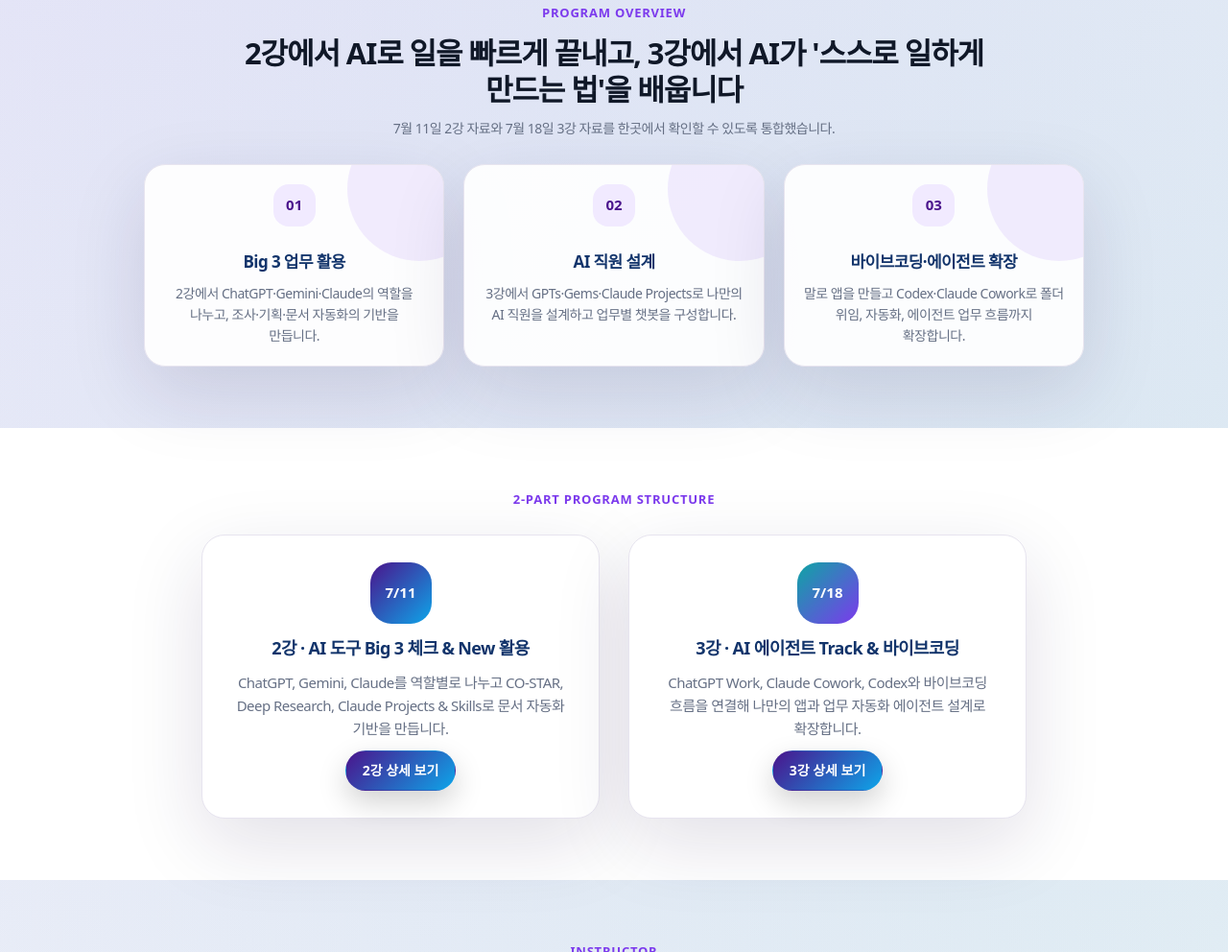
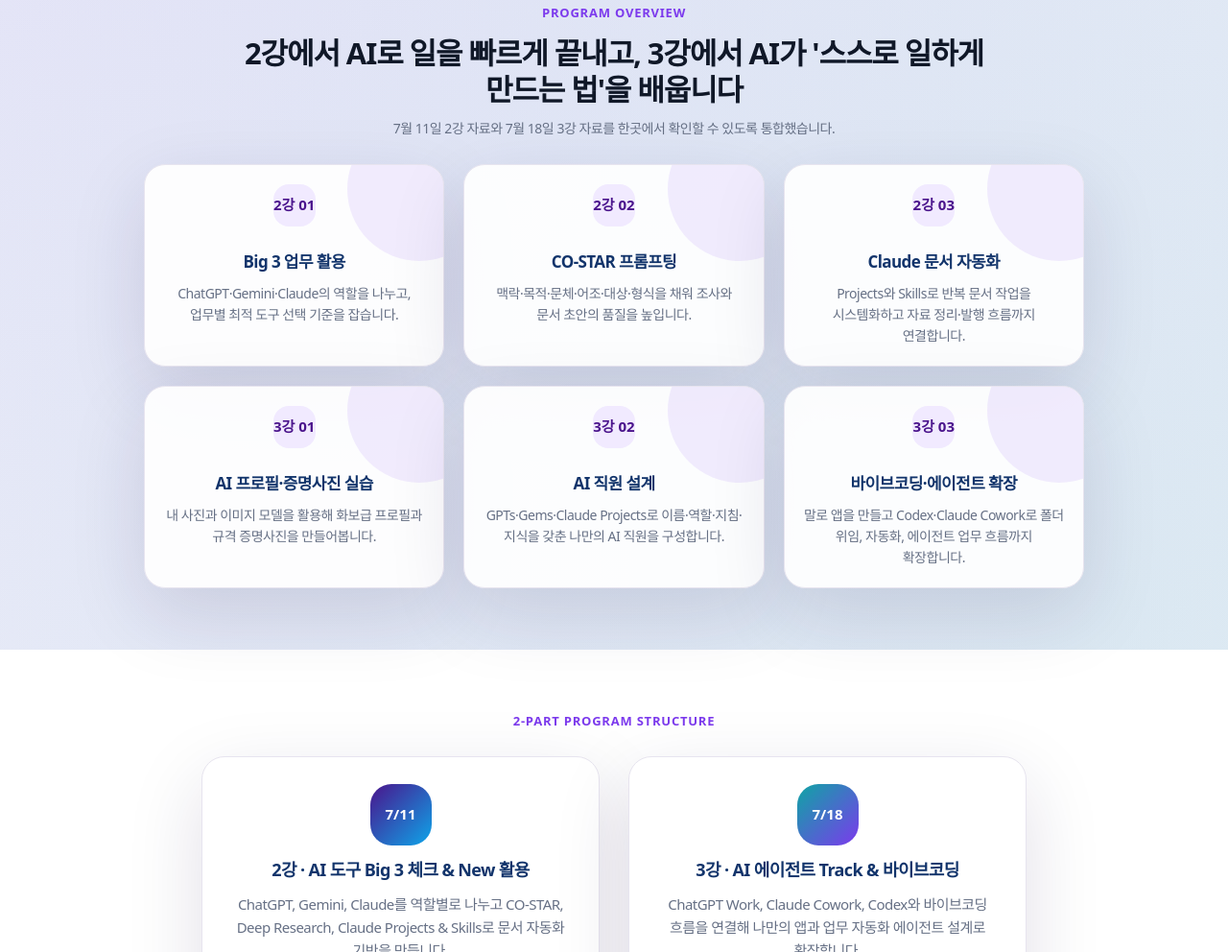
Before and after one commit to Shabley/ax-academy-lecture2-homepage, a website: page index.html in a window 1280 px wide. Shown: the part 799-1791 px from the top of the page at 96% size. Drawn offline with Linux system fonts and the light colour scheme.

Commit message:
Expand overview with lecture three cards

```diff
--- a/index.html
+++ b/index.html
@@ -50,9 +50,12 @@
         <p>7월 11일 2강 자료와 7월 18일 3강 자료를 한곳에서 확인할 수 있도록 통합했습니다.</p>
       </div>
       <div class="overview-grid">
-        <article class="card emphasis"><div class="icon">01</div><h3>Big 3 업무 활용</h3><p>2강에서 ChatGPT·Gemini·Claude의 역할을 나누고, 조사·기획·문서 자동화의 기반을 만듭니다.</p></article>
-        <article class="card emphasis"><div class="icon">02</div><h3>AI 직원 설계</h3><p>3강에서 GPTs·Gems·Claude Projects로 나만의 AI 직원을 설계하고 업무별 챗봇을 구성합니다.</p></article>
-        <article class="card emphasis"><div class="icon">03</div><h3>바이브코딩·에이전트 확장</h3><p>말로 앱을 만들고 Codex·Claude Cowork로 폴더 위임, 자동화, 에이전트 업무 흐름까지 확장합니다.</p></article>
+        <article class="card emphasis"><div class="icon">2강 01</div><h3>Big 3 업무 활용</h3><p>ChatGPT·Gemini·Claude의 역할을 나누고, 업무별 최적 도구 선택 기준을 잡습니다.</p></article>
+        <article class="card emphasis"><div class="icon">2강 02</div><h3>CO-STAR 프롬프팅</h3><p>맥락·목적·문체·어조·대상·형식을 채워 조사와 문서 초안의 품질을 높입니다.</p></article>
+        <article class="card emphasis"><div class="icon">2강 03</div><h3>Claude 문서 자동화</h3><p>Projects와 Skills로 반복 문서 작업을 시스템화하고 자료 정리·발행 흐름까지 연결합니다.</p></article>
+        <article class="card emphasis lecture3-overview-card"><div class="icon">3강 01</div><h3>AI 프로필·증명사진 실습</h3><p>내 사진과 이미지 모델을 활용해 화보급 프로필과 규격 증명사진을 만들어봅니다.</p></article>
+        <article class="card emphasis lecture3-overview-card"><div class="icon">3강 02</div><h3>AI 직원 설계</h3><p>GPTs·Gems·Claude Projects로 이름·역할·지침·지식을 갖춘 나만의 AI 직원을 구성합니다.</p></article>
+        <article class="card emphasis lecture3-overview-card"><div class="icon">3강 03</div><h3>바이브코딩·에이전트 확장</h3><p>말로 앱을 만들고 Codex·Claude Cowork로 폴더 위임, 자동화, 에이전트 업무 흐름까지 확장합니다.</p></article>
       </div>
     </section>
 
--- a/styles.css
+++ b/styles.css
@@ -259,3 +259,8 @@
 }
 .lecture3-grid-four .featured-card:nth-child(4) .suit-zip-buttons .pdf-button.vibe{background:linear-gradient(135deg,#4a148c,#0ea5e9)!important}
 .lecture3-grid-four .featured-card:nth-child(4) .suit-zip-buttons .pdf-button.claude{background:linear-gradient(135deg,#12346b,#0ea5a4)!important}
+
+/* Program overview: distinguish Lecture 02 and Lecture 03 cards */
+.overview-grid .icon{width:auto;min-width:58px;padding:0 12px;font-size:13px}
+.lecture3-overview-card{border-color:#bfdbfe;background:linear-gradient(180deg,#f8fbff,#ffffff)}
+.lecture3-overview-card .icon{background:linear-gradient(135deg,#0ea5a4,#7c3aed);color:#fff}
```
